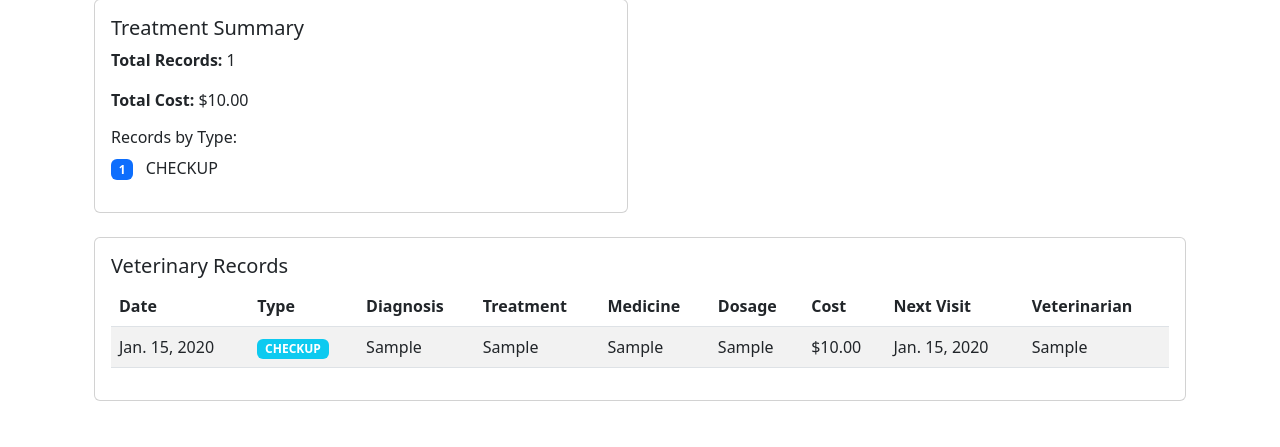
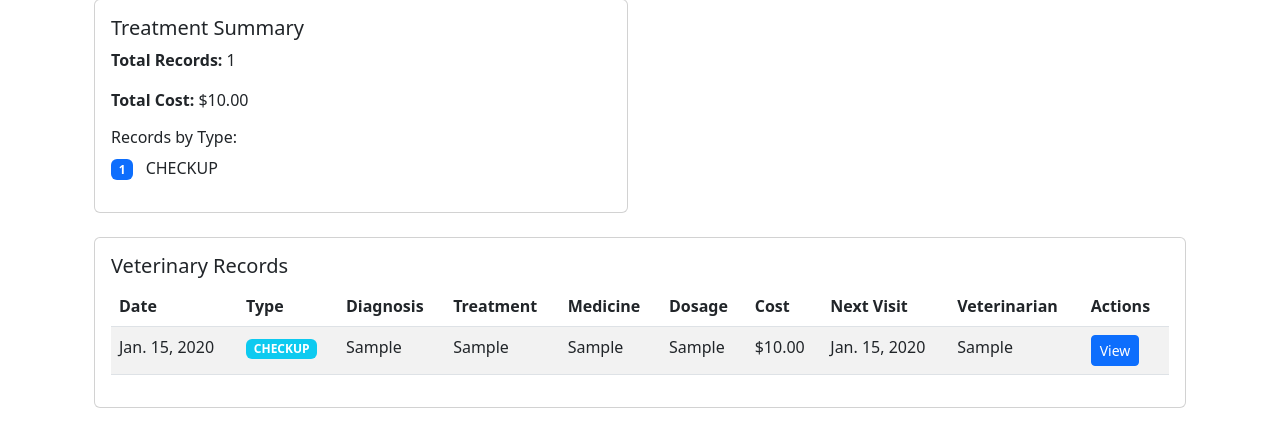
Before and after one commit to KamandeRick/dairy_farm, a Django app: page /cow/000/vet-history/ in a window 1280 px wide. Shown: the part 151-598 px from the top of the page. Run offline with Django 4.2, Linux system fonts and the light colour scheme; a user stored in the database is signed in; tables that the repository leaves empty hold one stand-in row (values such as "Sample post"); some libraries are stand-ins or nearby versions.

Commit message:
add view functionality for full vet record viewing

```diff
--- a/farm_management/templates/farm_management/cow_vet_history.html
+++ b/farm_management/templates/farm_management/cow_vet_history.html
@@ -49,6 +49,7 @@
                                 <th>Cost</th>
                                 <th>Next Visit</th>
                                 <th>Veterinarian</th>
+                                <th>Actions</th>  <!-- New column -->
                             </tr>
                         </thead>
                         <tbody>
@@ -72,6 +73,9 @@
                                 <td>${{ record.cost|default:'-' }}</td>
                                 <td>{{ record.next_visit_date|default:'-' }}</td>
                                 <td>{{ record.veterinarian }}</td>
+                                <td>
+                                    <a href="{% url 'farm_management:vet_record_detail' record.id %}" class="btn btn-sm btn-primary">View</a>
+                                </td>
                             </tr>
                             {% endfor %}
                         </tbody>
```
